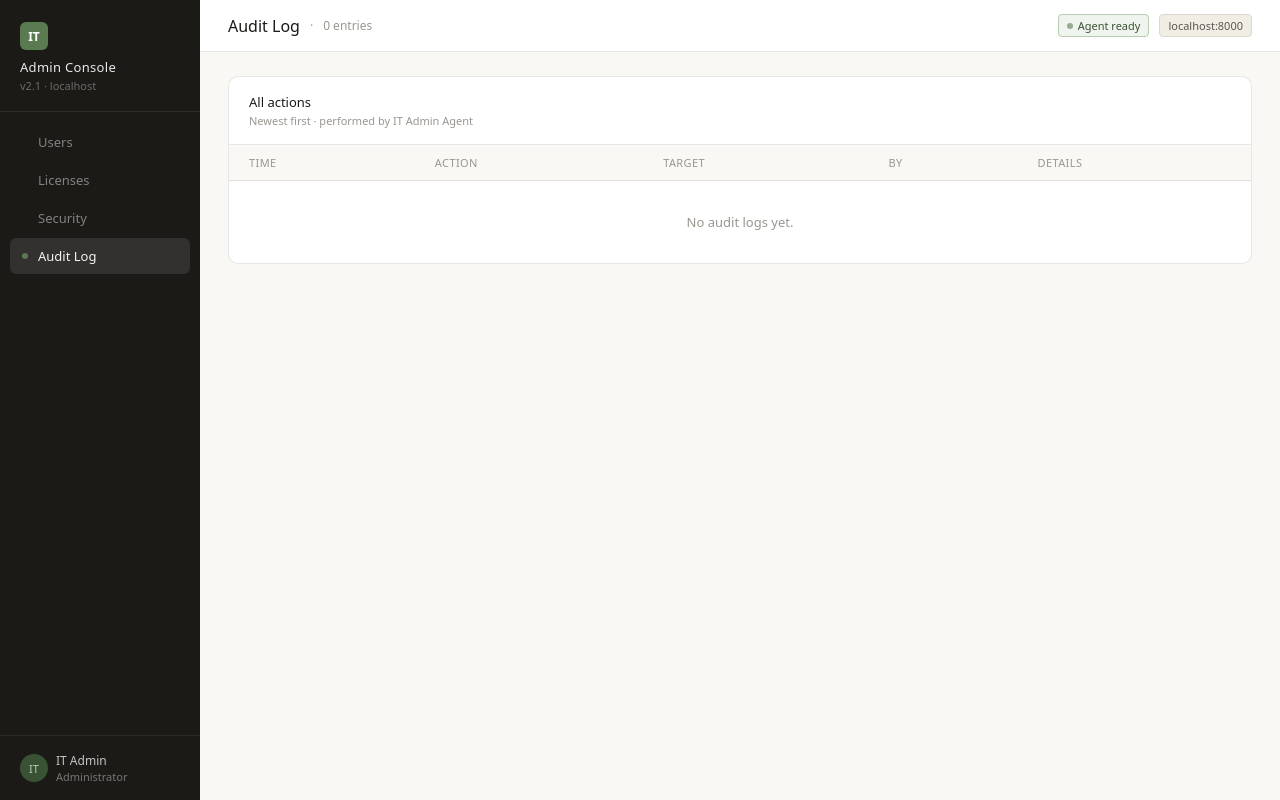
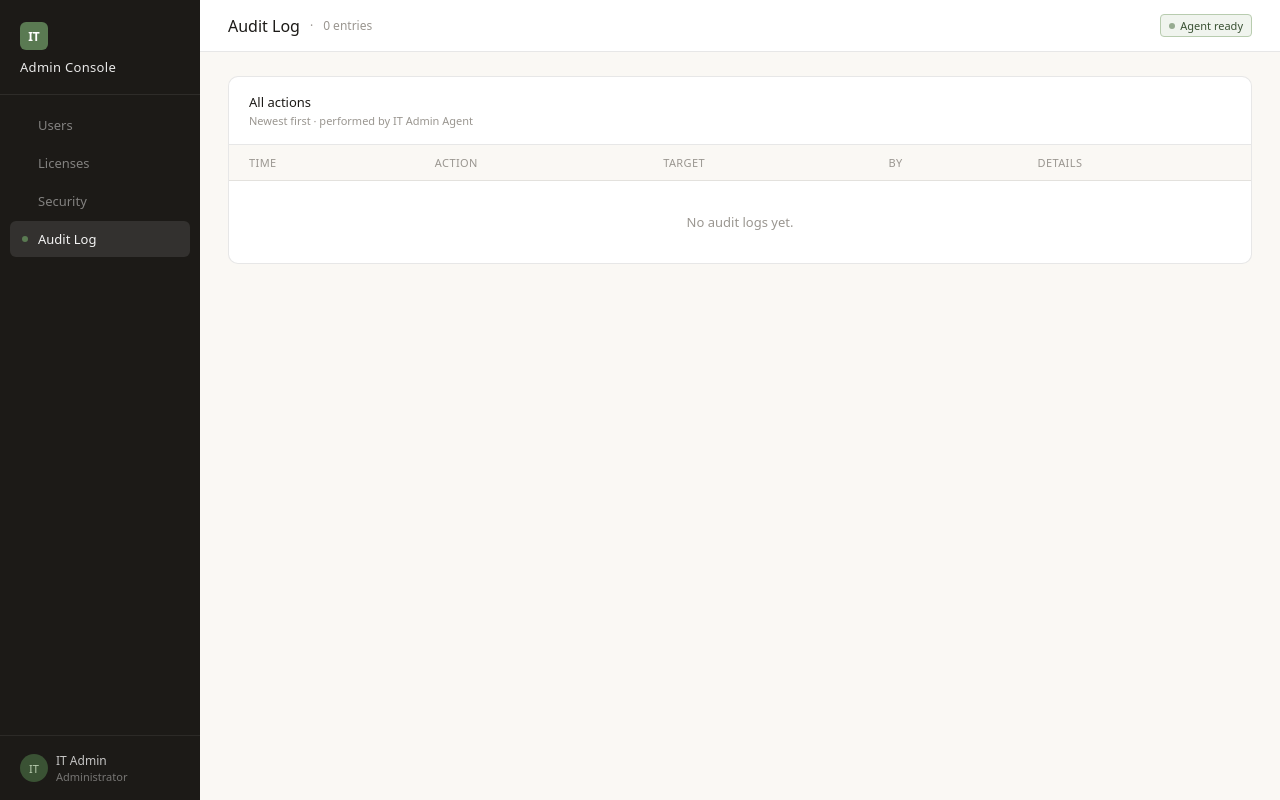
Before and after one commit to Rakesh-honawad/IT-admin-panel-, a FastAPI app: page /audit in a window 1280 px wide. Run offline with FastAPI, Linux system fonts and the light colour scheme.

Commit message:
final cleanup + UI fix before deploy

```diff
--- a/app/templates/base.html
+++ b/app/templates/base.html
@@ -128,7 +128,7 @@
   <div class="sidebar-logo">
     <div class="logo-mark">IT</div>
     <div class="logo-name">Admin Console</div>
-    <div class="logo-sub">v2.1 · localhost</div>
+
   </div>
   <nav>
     <a href="/users"    class="nav-item {% if active=='users'    %}active{% endif %}"><span class="nav-dot"></span>Users</a>
@@ -156,7 +156,7 @@
     </div>
     <div class="topbar-right">
       <div class="agent-badge"><span class="pulse"></span>Agent ready</div>
-      <div class="env-badge">localhost:8000</div>
+
     </div>
   </div>
   <div class="content">
```
Also changed, not shown: data/admin.db (deleted), 1 other file.
